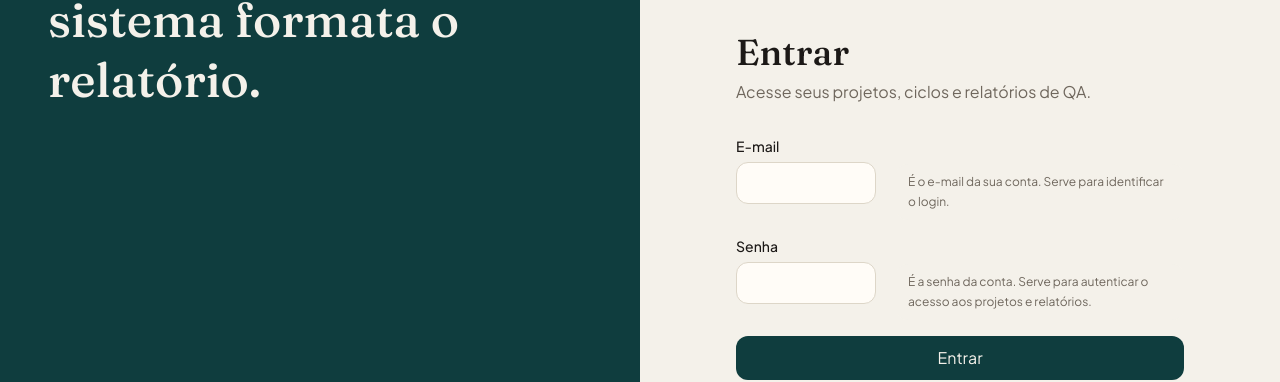
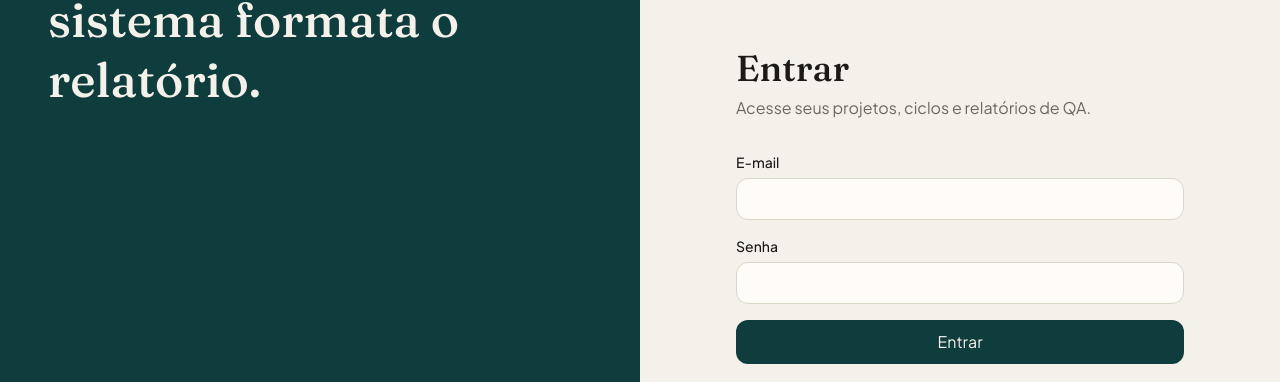
Before and after one commit to rayansl0302/qadocks, a React (Vite) app: page /login in a window 1280 px wide. Shown: the part 158-540 px from the top of the page. Built offline with nearby package versions, Linux system fonts and the light colour scheme; no server answers; what @react-pdf/renderer would draw is missing.

Commit message:
feat/melhoria

```diff
--- a/src/pages/auth/LoginPage.tsx
+++ b/src/pages/auth/LoginPage.tsx
@@ -77,7 +77,6 @@ export function LoginPage() {
           type="email"
           autoComplete="email"
           error={errors.email?.message}
-          hint="É o e-mail da sua conta. Serve para identificar o login."
           {...register('email')}
         />
         <Input
@@ -85,7 +84,6 @@ export function LoginPage() {
           type="password"
           autoComplete="current-password"
           error={errors.password?.message}
-          hint="É a senha da conta. Serve para autenticar o acesso aos projetos e relatórios."
           {...register('password')}
         />
         <Button type="submit" disabled={isSubmitting || !configured}>
```
